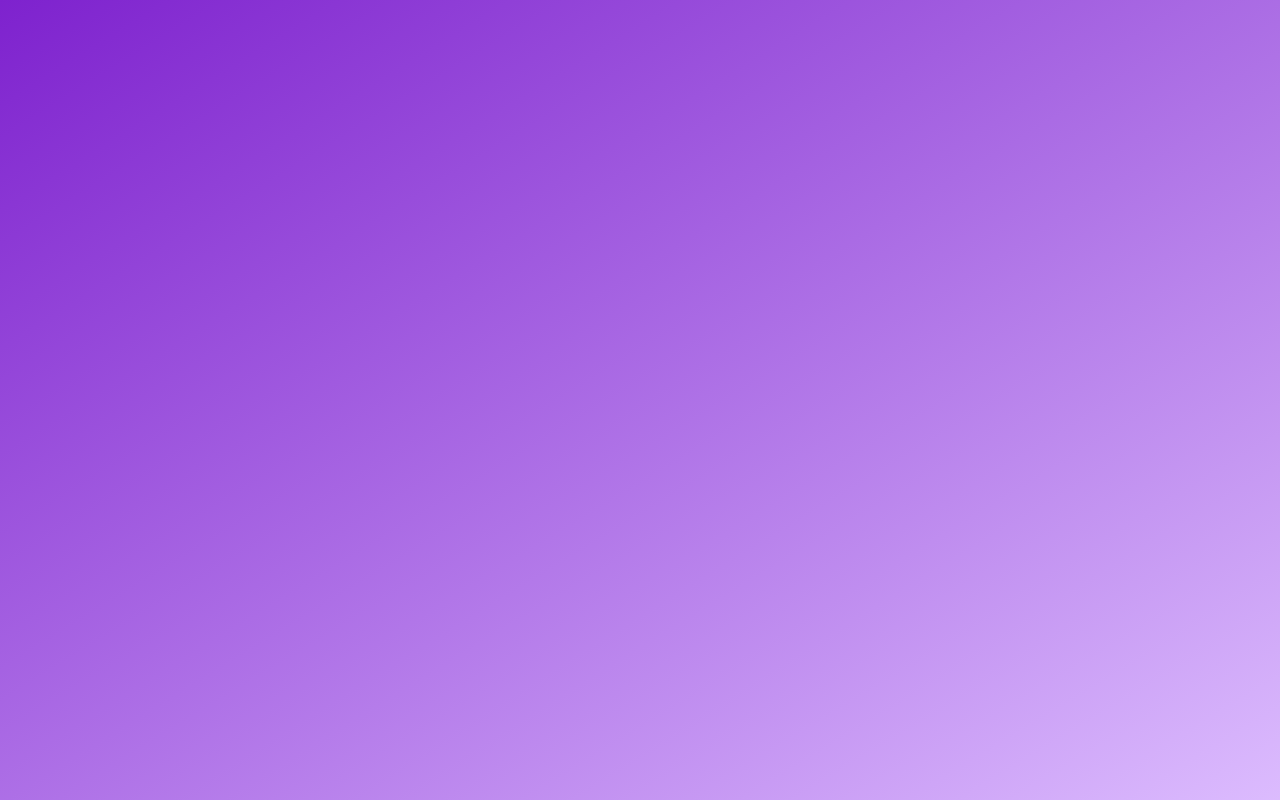
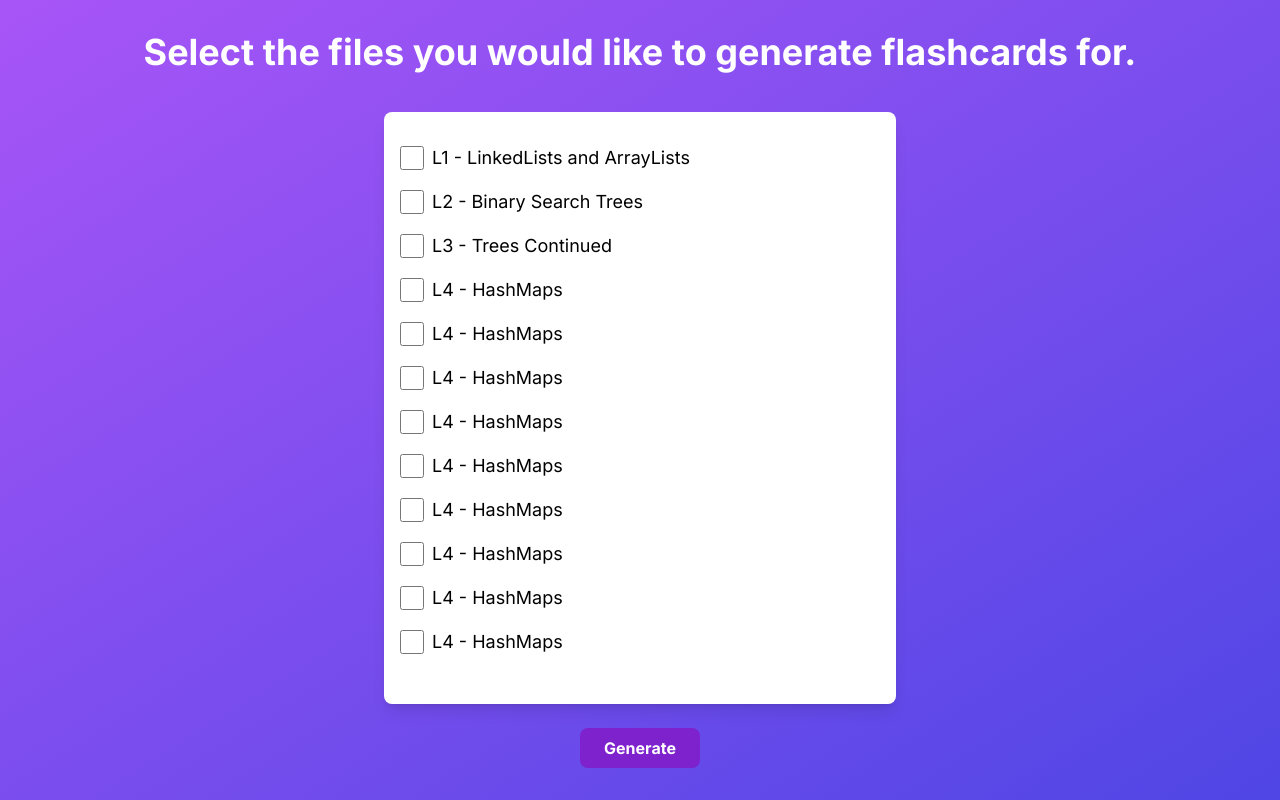
Before and after one commit to EashanSinha1/OttoTAFrontend, a Next.js app in the folder otto-ta-frontend/: page /flashcardselect in a window 1280 px wide. Built offline with nearby package versions, Linux system fonts and the light colour scheme.

Commit message:
More cleanup

```diff
--- a/otto-ta-frontend/app/(flashcard)/flashcardplay/page.tsx
+++ b/otto-ta-frontend/app/(flashcard)/flashcardplay/page.tsx
@@ -11,6 +11,8 @@ const FlashcardPlayPage: FC = () => {
     "answer": "If a language L is regular, then the language obtained by removing specific strings from L while preserving the regular structure is also regular.",
     "hint": "Think about how the removal of specific strings affects the regularity of a language."
 });
+const currentIndex = 1;
+const maxDex = 10;
   async function getCard() {
     const data = await fetch("https://back.otto-ta.com/flashcard");
     const json = await data.json();
@@ -26,6 +28,8 @@ const FlashcardPlayPage: FC = () => {
 
   return (
     <main className="flex min-h-screen flex-col items-center justify-center py-0 bg-gradient-to-br from-purple-700 to-purple-300/90">
+      <h1 className="pb-5 text-xl"
+      >Flashcard {currentIndex}/{maxDex}</h1>
       <FlippableCard
         question={cardInfo.question}
         answer={cardInfo.answer}
--- a/otto-ta-frontend/app/(flashcard)/flashcardselect/page.tsx
+++ b/otto-ta-frontend/app/(flashcard)/flashcardselect/page.tsx
@@ -1,15 +1,71 @@
 "use client";
-import { FC, useEffect } from "react";
-import Image from "next/image";
+import { FC, useEffect, useState } from "react";
 import { useRouter } from "next/navigation";
 
 const FlashcardSelectPage: FC = () => {
   const router = useRouter();
+  const [files, setFiles] = useState([
+    "L1 - LinkedLists and ArrayLists",
+    "L2 - Binary Search Trees",
+    "L3 - Trees Continued",
+    "L4 - HashMaps",
+    "L4 - HashMaps",
+    "L4 - HashMaps",
+    "L4 - HashMaps",
+    "L4 - HashMaps",
+    "L4 - HashMaps",
+    "L4 - HashMaps",
+    "L4 - HashMaps",
+    "L4 - HashMaps",
 
-  //get questions
+    // ... other files
+  ]);
+  const [checkedFiles, setCheckedFiles] = useState<string[]>([]);
+
+  const handleFileCheck = (file: string, isChecked: boolean) => {
+    setCheckedFiles((prevFiles) => isChecked ? [...prevFiles, file] : prevFiles.filter((f) => f !== file));
+  };
+
+  const handleGenerateReview = async () => {
+    const filesString = checkedFiles.join(',');
+    // const response = await fetch(`http://address.tech/get_questions/${filesString}`);
+    // const data = await response.json();
+    // if(response.status === 200) {
+    //   // Assuming you want to navigate to a new page and pass along the fetched data
+    //   router.push("/flashcardplay");
+    // }
+    router.push("/flashcardplay");
+    // handle other response statuses if needed
+  };
 
   return (
-    <main className="flex min-h-screen flex-col items-center justify-center py-0 bg-gradient-to-br from-purple-700 to-purple-300/90"></main>
+    <main className="flex min-h-screen flex-col items-center justify-center p-6 bg-gradient-to-br from-purple-500 to-indigo-600">
+      <h1 className="text-4xl text-white font-bold mb-10">
+        Select the files you would like to generate flashcards for.
+      </h1>
+      <div className="flex flex-col items-center w-full max-w-lg px-4 py-8 bg-white shadow-lg rounded-lg">
+        {files.map((file, index) => (
+          <div key={index} className="flex items-center w-full mb-4">
+            <input
+              type="checkbox"
+              id={`file-${index}`}
+              name={`file-${index}`}
+              onChange={(e) => handleFileCheck(file, e.target.checked)}
+              className="w-6 h-6 mr-2"
+            />
+            <label htmlFor={`file-${index}`} className="flex-1 text-lg cursor-pointer text-black">
+              {file}
+            </label>
+          </div>
+        ))}
+      </div>
+      <button
+        className="mt-6 bg-purple-700 hover:bg-purple-800 text-white font-bold py-2 px-6 rounded-lg transition-transform duration-200 hover:scale-105"
+        onClick={handleGenerateReview}
+      >
+        Generate
+      </button>
+    </main>
   );
 };
 
--- a/otto-ta-frontend/app/import/page.tsx
+++ b/otto-ta-frontend/app/import/page.tsx
@@ -7,7 +7,6 @@ const CoursePage: FC = () => {
   const router = useRouter();
   return (
     <main className="flex min-h-screen flex-col items-center justify-center py-0 bg-gradient-to-br from-purple-700 to-purple-300/90">
-
       <h1>We are importing your courses now!</h1>
     </main>
   );
--- a/otto-ta-frontend/app/ottolearn/page.tsx
+++ b/otto-ta-frontend/app/ottolearn/page.tsx
@@ -1,39 +1,71 @@
 "use client";
-import { FC, useEffect, useState} from "react";
+import { FC, useEffect, useState } from "react";
 import Image from "next/image";
 import { useRouter } from "next/navigation";
+import { useSearchParams } from "next/navigation";
 
 const LearnPage: FC = () => {
-  const [courseName, setCourseName] = useState("CS1332, Data Structures and Algorithms");
-  const [review_type, setReviewType] = useState("course");
-  const [courseFile, setCourseFiles] = useState(["place"]);
+  const [courseName, setCourseName] = useState(
+    "CS1332, Data Structures and Algorithms",
+  );
+  const [reviewType, setReviewType] = useState("chat");
+  const searchParams = useSearchParams();
+  const search = searchParams.get("search");
+  const [courseFile, setCourseFiles] = useState(["none"]);
+  useEffect(() => {});
+
+  //need to get query param of course id
+
   const router = useRouter();
+
+  const renderReviewType = () => {
+    switch (reviewType) {
+      case "flashcards":
+        return <div></div>;
+      case "quiz":
+        return <div></div>;
+      case "chat":
+        return <div></div>;
+      default:
+        return <div>Default Component</div>;
+    }
+  };
   return (
     <main className="flex min-h-screen flex-col items-center justify-center py-0 bg-gradient-to-br from-purple-700 to-purple-300/90">
-        <div className="w-full bg-blue-600">
-          yerr
-
+      <div className="w-full bg-blue-600">yerr</div>
+      <div className="flex w-full bg-green-600">
+        <p className="pr-[16rem]">Ottolearn</p>
+        <p className="pl-40">{courseName}</p>
+      </div>
+      <div className="flex w-full h-[80vw] ">
+        <div className="w-[30%]  h-full flex flex-col">
+          <button
+            className="w-full"
+            onClick={() => {
+              setReviewType("flashcards");
+            }}
+          >
+            Flashcards
+          </button>
+          <button
+            className="w-full"
+            onClick={() => {
+              setReviewType("quiz");
+            }}
+          >
+            Practice Quiz
+          </button>
+          <button
+            className="w-full"
+            onClick={() => {
+              setReviewType("chat");
+            }}
+          >
+            Ottochat
+          </button>
         </div>
-        <div className="flex w-full bg-green-600">
-          <p className="pr-[16rem]" >Ottolearn</p>
-          <p className="pl-40">{courseName}</p>
-
-        </div>
-        <div className="w-full h-[80vw] ">
-          <div className="w-[30%] bg-red-500 h-full flex flex-col">
-            <button className="w-full">Flashcards</button>
-            <button className="w-full">Practice Quiz</button>
-            <button className="w-full">Ottochat</button>
-
-            s
-          </div>
-          <div className="w-[70%] h-full bg-black">
-            s
-          </div>
-
-        </div>
-
-
+        <div className="w-[70%] h-full ">{renderReviewType()}</div>
+      </div>
     </main>
   );
 };
--- a/otto-ta-frontend/app/selectclasses/page.tsx
+++ b/otto-ta-frontend/app/selectclasses/page.tsx
@@ -72,10 +72,11 @@ const SelectClassesPage: FC = () => {
           />
         ))}
       </div>
-      <button className="w-40 h-40 bg-slate-500 text-white"
+      <button
+        className="w-40 h-40 bg-slate-500 text-white"
         onClick={() => {
           console.log("I am continue");
-          router.push("/import")
+          router.push("/import");
         }}
       >
         Continue
```
Also changed, not shown: otto-ta-frontend/app/course/page.tsx (+7 -8 lines), otto-ta-frontend/app/dashboard/page.tsx (+6 -5 lines), otto-ta-frontend/app/page.tsx (+49 -15 lines), otto-ta-frontend/app/signin/page.tsx (+14 -14 lines), otto-ta-frontend/components/SignInWidget.tsx (+19 -11 lines).
